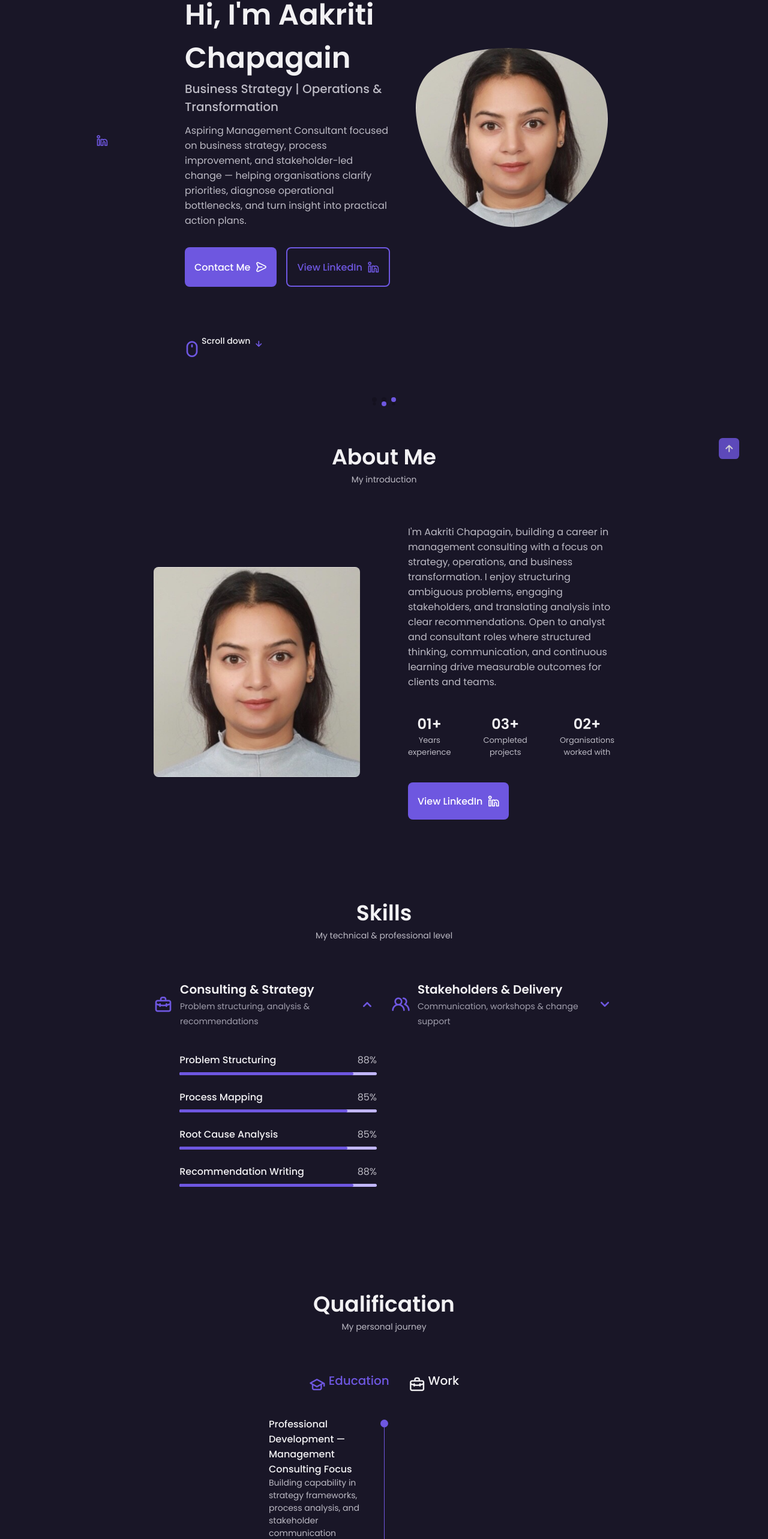
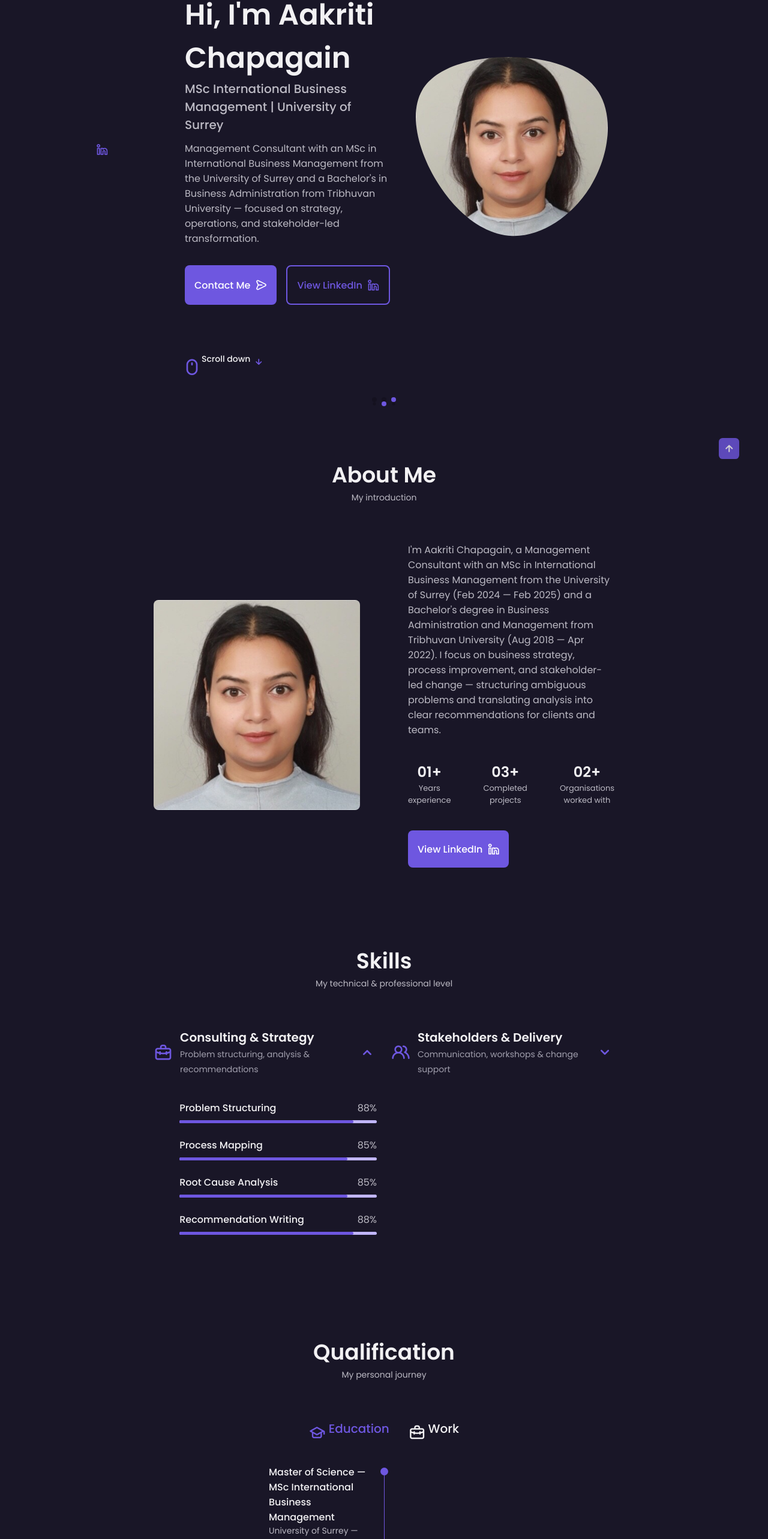
Before and after one commit to aakriti-portfolio/aakriti-portfolio.github.io, a plain HTML site: page index.html in a window 1280 px wide. Shown: the part 195-2760 px from the top of the page at 60% size. Drawn offline with nearby package versions, Linux system fonts and the light colour scheme.

Commit message:
Update education with Surrey MSc and Tribhuvan BBA

```diff
--- a/index.html
+++ b/index.html
@@ -109,8 +109,8 @@
 
                     <div class="home__data">
                         <h1 class="home__title">Hi, I'm Aakriti Chapagain</h1>
-                        <h3 class="home__subtitle">Business Strategy | Operations &amp; Transformation</h3>
-                        <p class="home__description">Aspiring Management Consultant focused on business strategy, process improvement, and stakeholder-led change — helping organisations clarify priorities, diagnose operational bottlenecks, and turn insight into practical action plans.</p>
+                        <h3 class="home__subtitle">MSc International Business Management | University of Surrey</h3>
+                        <p class="home__description">Management Consultant with an MSc in International Business Management from the University of Surrey and a Bachelor's in Business Administration from Tribhuvan University — focused on strategy, operations, and stakeholder-led transformation.</p>
                         <div class="home__buttons">
                             <a href="#contact" class="button button--flex">
                                 Contact Me <i class="uil uil-message button__icon"></i>
@@ -142,7 +142,7 @@
 
                 <div class="about__data">
                     <p class="about__description">
-                        I'm Aakriti Chapagain, building a career in management consulting with a focus on strategy, operations, and business transformation. I enjoy structuring ambiguous problems, engaging stakeholders, and translating analysis into clear recommendations. Open to analyst and consultant roles where structured thinking, communication, and continuous learning drive measurable outcomes for clients and teams.
+                        I'm Aakriti Chapagain, a Management Consultant with an MSc in International Business Management from the University of Surrey (Feb 2024 — Feb 2025) and a Bachelor's degree in Business Administration and Management from Tribhuvan University (Aug 2018 — Apr 2022). I focus on business strategy, process improvement, and stakeholder-led change — structuring ambiguous problems and translating analysis into clear recommendations for clients and teams.
                     </p>
 
                     <div class="about__info">
@@ -299,11 +299,11 @@
                     <div class="qualification__content qualification__active" data-content id="education">
                         <div class="qualification__data">
                             <div>
-                                <h3 class="qualification__title">Professional Development — Management Consulting Focus</h3>
-                                <span class="qualification__subtitle">Building capability in strategy frameworks, process analysis, and stakeholder communication</span>
+                                <h3 class="qualification__title">Master of Science — MSc International Business Management</h3>
+                                <span class="qualification__subtitle">University of Surrey — international business strategy, management, and global markets</span>
                                 <div class="qualification__calendar">
                                     <i class="uil uil-calendar-alt"></i>
-                                    Ongoing
+                                    Feb 2024 — Feb 2025
                                 </div>
                             </div>
                             <div>
@@ -319,11 +319,11 @@
 
                             </div>
                             <div>
-                                <h3 class="qualification__title">Academic Foundation</h3>
-                                <span class="qualification__subtitle">Core studies supporting analytical problem-solving and business decision-making</span>
+                                <h3 class="qualification__title">Bachelor's Degree — Business Administration and Management</h3>
+                                <span class="qualification__subtitle">Tribhuvan University — business administration and management foundations</span>
                                 <div class="qualification__calendar">
                                     <i class="uil uil-calendar-alt"></i>
-                                    Completed
+                                    Aug 2018 — Apr 2022
                                 </div>
                             </div>
                         </div>
```
Also changed, not shown: assets/js/main.js (line endings or trailing spaces).
